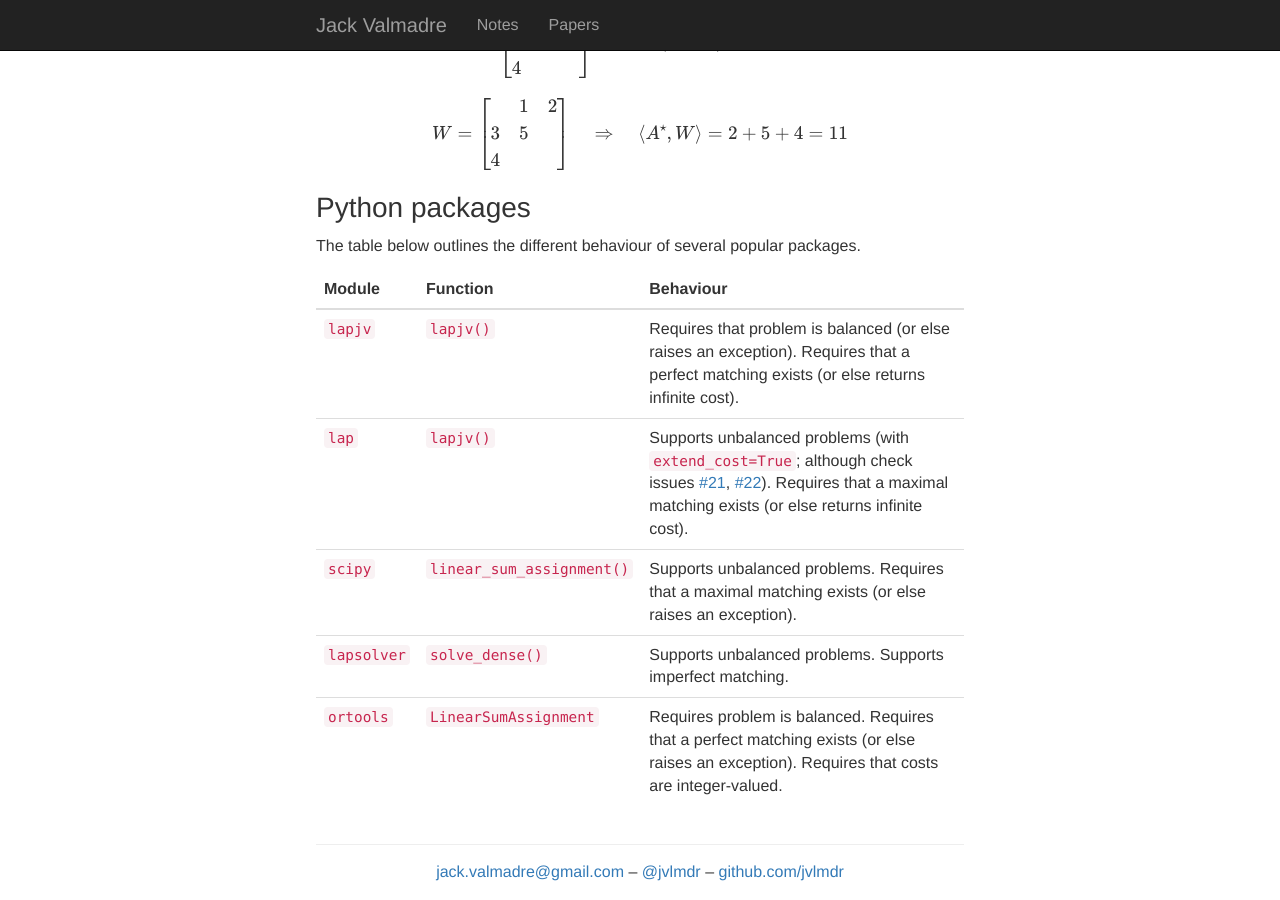
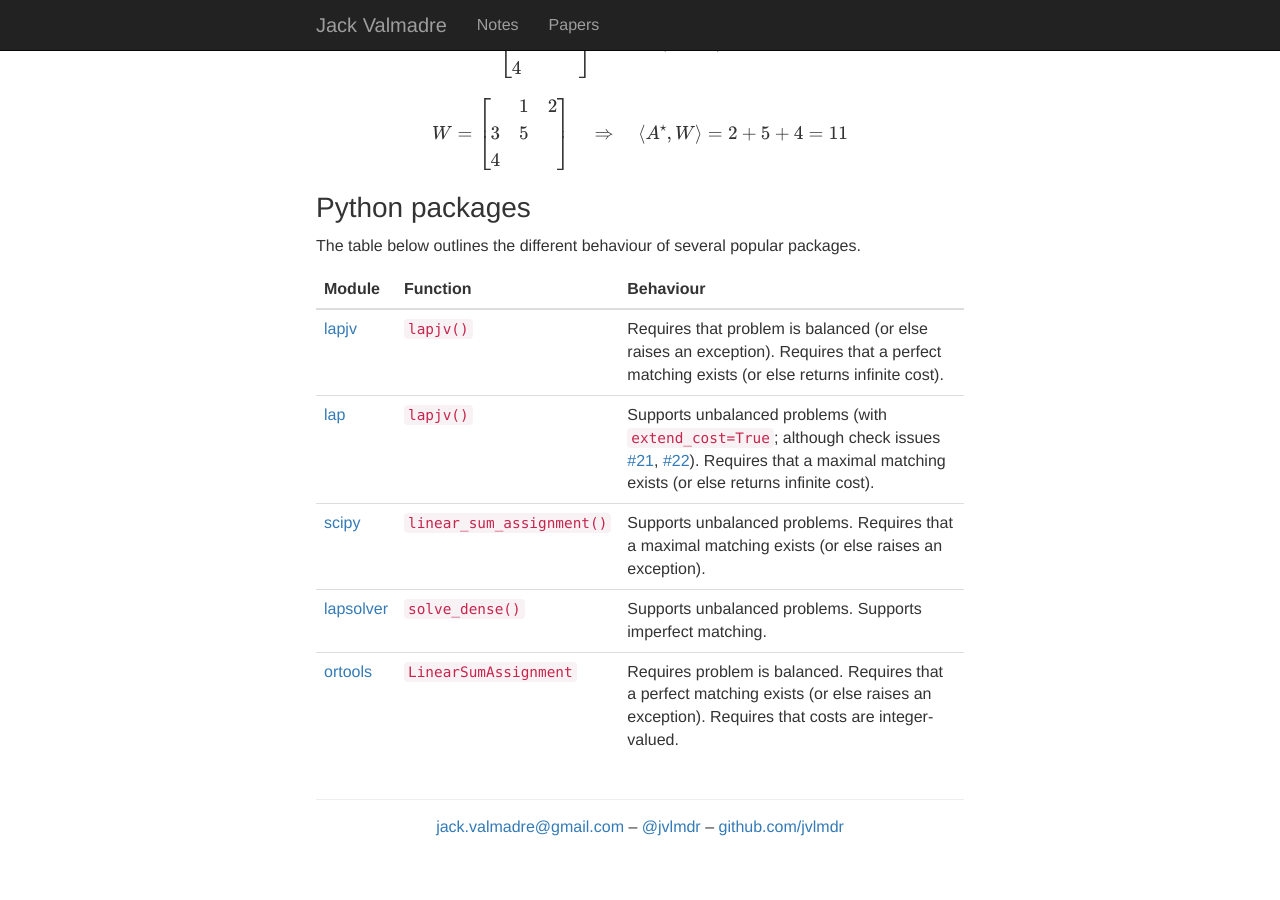
Before and after one commit to jvlmdr/jack.valmadre.net, a Jekyll site: the page built from notes/_posts/2020-12-08-non-perfect-linear-assignment.md, in a window 1280 px wide and 900 px high, scrolled down 2063 px. Built offline with Jekyll 4.4.1, drawn with Linux system fonts in a browser that asks for light colours; nearby versions of some CDN libraries; formulas are drawn with MathJax 3; after the commit the page ends 2917 px from its top, so only the background shows below that.

```diff
--- a/notes/_posts/2020-12-08-non-perfect-linear-assignment.md
+++ b/notes/_posts/2020-12-08-non-perfect-linear-assignment.md
@@ -114,11 +114,11 @@ The table below outlines the different behaviour of several popular packages.
 
 Module | Function | Behaviour
 -------|----------|----------
-[`lapjv`](https://github.com/src-d/lapjv) | `lapjv()` | Requires that problem is balanced (or else raises an exception). Requires that a perfect matching exists (or else returns infinite cost).
-[`lap`](https://github.com/gatagat/lap) | `lapjv()` | Supports unbalanced problems (with `extend_cost=True`; although check issues [#21](https://github.com/gatagat/lap/issues/21), [#22](https://github.com/gatagat/lap/issues/22)). Requires that a maximal matching exists (or else returns infinite cost).
-[`scipy`](https://docs.scipy.org/doc/scipy/reference/optimize.html) | `linear_sum_assignment()` | Supports unbalanced problems. Requires that a maximal matching exists (or else raises an exception).
-[`lapsolver`](https://github.com/cheind/py-lapsolver) | `solve_dense()` | Supports unbalanced problems. Supports imperfect matching.
-[`ortools`](https://developers.google.com/optimization/assignment/linear_assignment) | `LinearSumAssignment` | Requires problem is balanced. Requires that a perfect matching exists (or else raises an exception). Requires that costs are integer-valued.
+[lapjv](https://github.com/src-d/lapjv) | `lapjv()` | Requires that problem is balanced (or else raises an exception). Requires that a perfect matching exists (or else returns infinite cost).
+[lap](https://github.com/gatagat/lap) | `lapjv()` | Supports unbalanced problems (with `extend_cost=True`; although check issues [#21](https://github.com/gatagat/lap/issues/21), [#22](https://github.com/gatagat/lap/issues/22)). Requires that a maximal matching exists (or else returns infinite cost).
+[scipy](https://docs.scipy.org/doc/scipy/reference/optimize.html) | `linear_sum_assignment()` | Supports unbalanced problems. Requires that a maximal matching exists (or else raises an exception).
+[lapsolver](https://github.com/cheind/py-lapsolver) | `solve_dense()` | Supports unbalanced problems. Supports imperfect matching.
+[ortools](https://developers.google.com/optimization/assignment/linear_assignment) | `LinearSumAssignment` | Requires problem is balanced. Requires that a perfect matching exists (or else raises an exception). Requires that costs are integer-valued.
 {: .table}
 
 [1]: https://en.wikipedia.org/wiki/Assignment_problem
```
